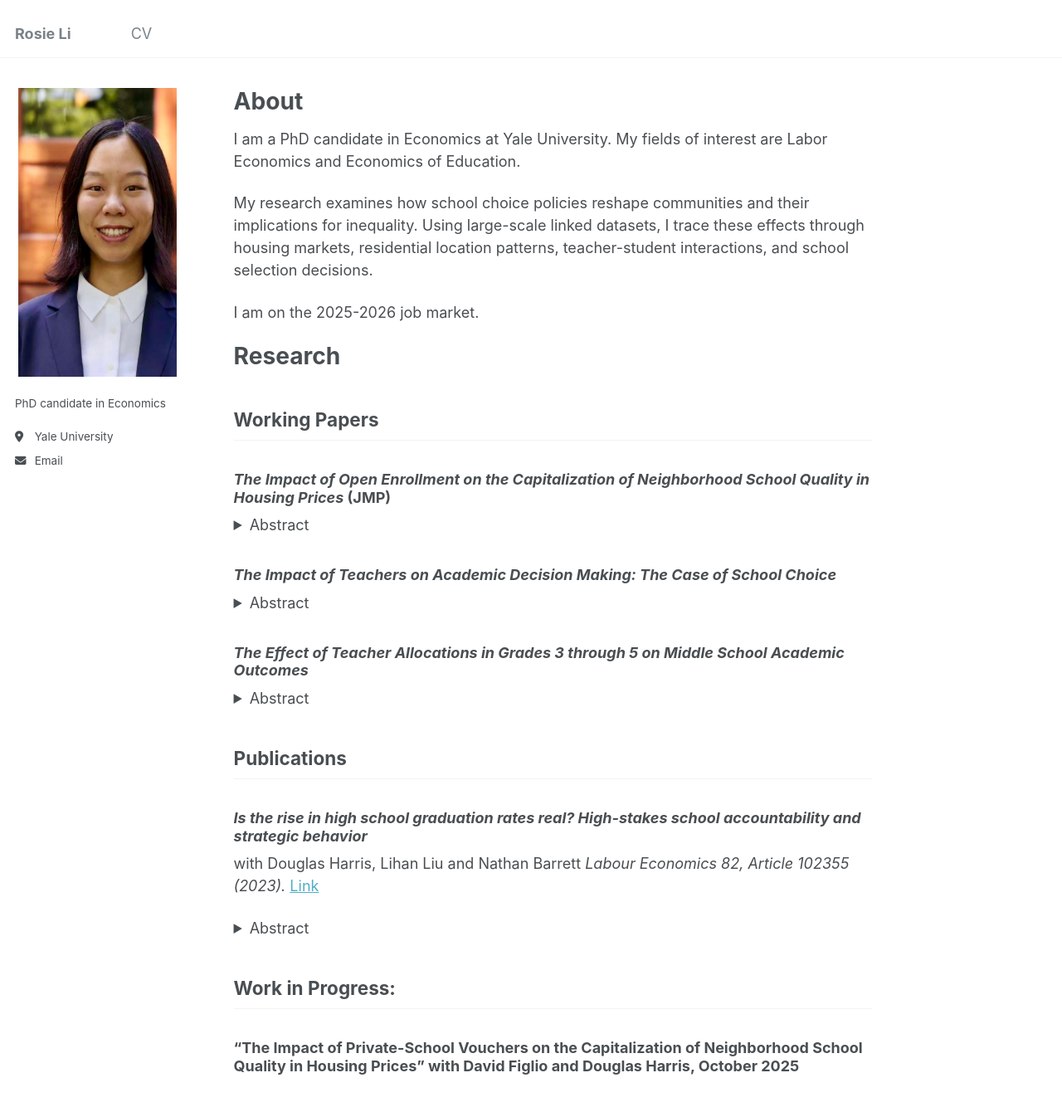
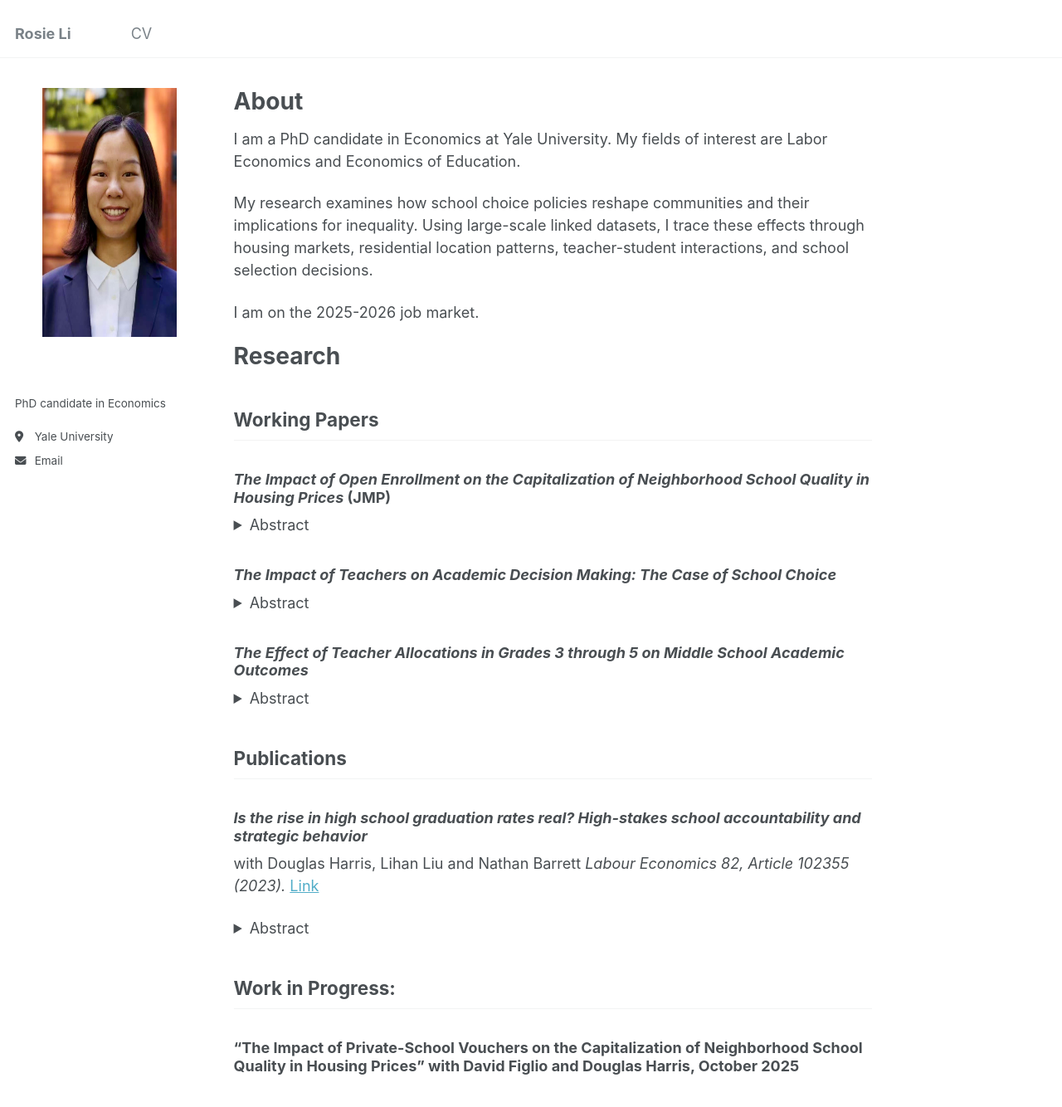
Before and after one commit to rosieli5/rosieli5.github.io, a Jekyll site: the page built from _pages/about.md, in a window 1280 px wide and 1400 px high. Shown: the top 1334 px of the window at 83% size. Built offline with Jekyll 4.4.1, drawn with Linux system fonts in a browser that asks for light colours.

Commit message:
Update _sidebar.scss

```diff
--- a/_sass/_sidebar.scss
+++ b/_sass/_sidebar.scss
@@ -101,9 +101,9 @@
   img {
     // max-width: 175px;
     // max-width: 220px; //300px; 240
-    max-width: 232px;
+    max-width: 175px;
     // max-height: 330px; //360px; 320
-    max-height: 348px;
+    max-height: 300px;
     // border-radius: 50%;
     // border-radius: 100%;
 
```
